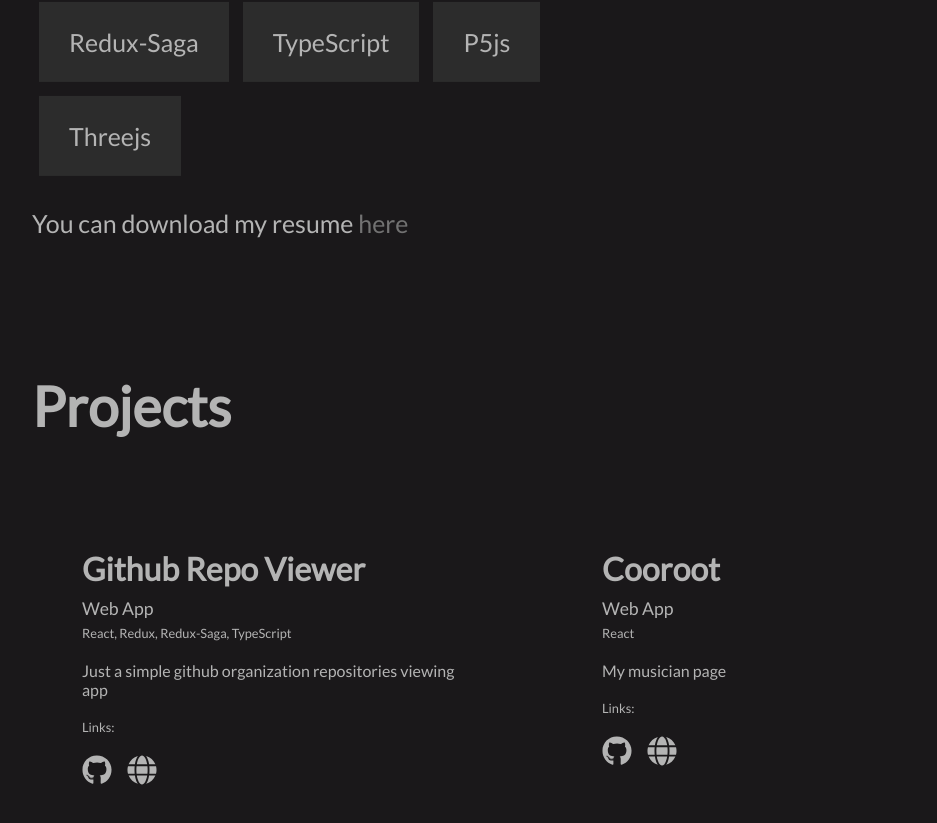
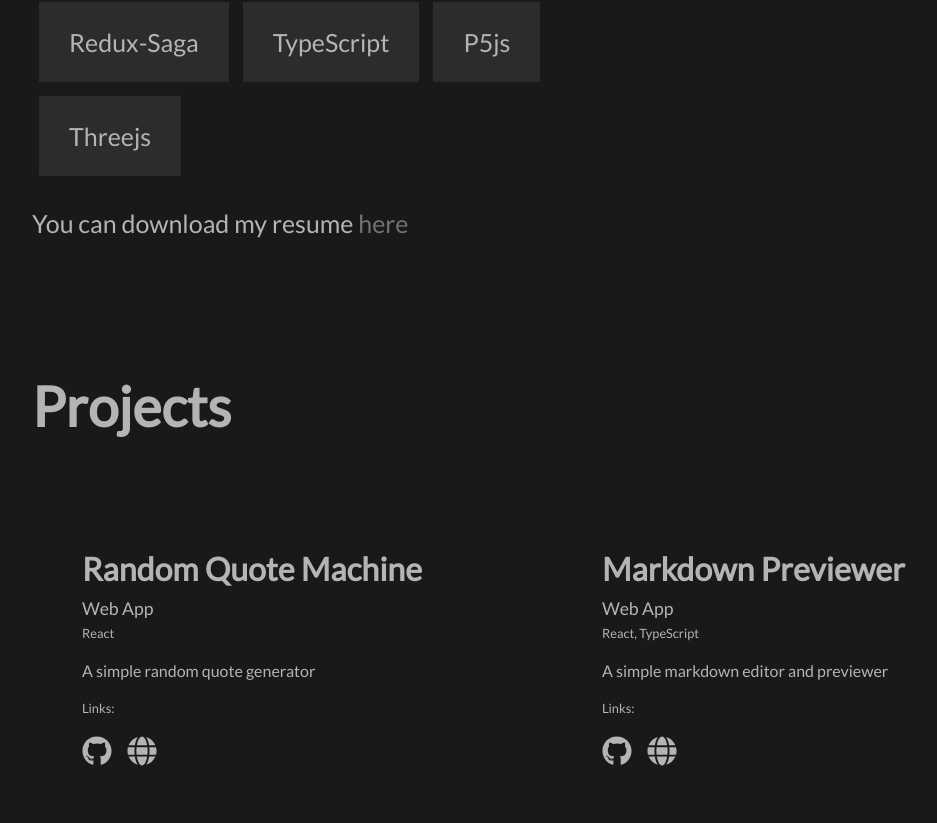
Before and after one commit to akmatoff/akmatoff.github.io, a React (Create React App) app: page / in a window 1280 px wide. Shown: the part 1901-2724 px from the top of the page, without its empty margins (98-1035 px from the left). Built offline with nearby package versions, Linux system fonts and the light colour scheme.

Commit message:
UPDATE: new projects added

```diff
--- a/src/assets/data/projects.json
+++ b/src/assets/data/projects.json
@@ -118,5 +118,27 @@
         "repositories": [
             "https://github.com/akmatoff/coorootmusic"
         ]
+    },
+    {
+        "project_id": 12,
+        "project_title": "Markdown Previewer",
+        "project_type": "Web App",
+        "description": "A simple markdown editor and previewer",
+        "technology": "React, TypeScript",
+        "app": "https://akmatoff.github.io/markdown-previewer/",
+        "repositories": [
+            "https://github.com/akmatoff/markdown-previewer"
+        ]
+    },
+    {
+        "project_id": 13,
+        "project_title": "Random Quote Machine",
+        "project_type": "Web App",
+        "description": "A simple random quote generator",
+        "technology": "React",
+        "app": "https://akmatoff.github.io/random-quote-machine/",
+        "repositories": [
+            "https://github.com/akmatoff/random-quote-machine"
+        ]
     }
 ]
```
Also changed, not shown: src/components/About.js (line endings or trailing spaces).
